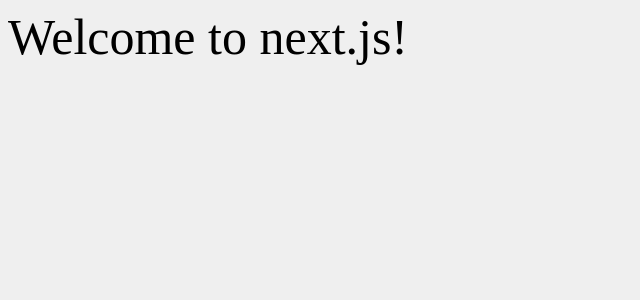
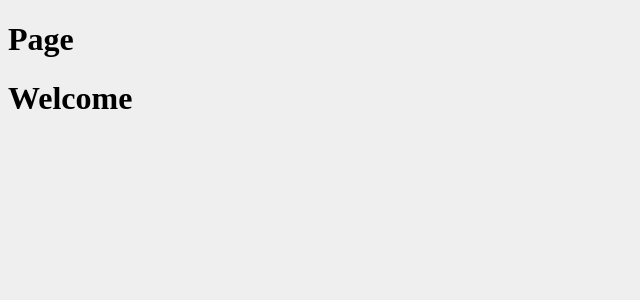
Before and after one commit to webtraining-zone/curso-profesional-graphql-frontend, a Next.js app: page / in a window 1280 px wide. Shown: the top 300 px of the page, without its empty margins (0-640 px from the left). Built offline with nearby package versions, Linux system fonts and the light colour scheme.

Commit message:
Agregar ejemplo de personalización de contenedor principal

```diff
--- /dev/null
+++ b/pages/_app.js
@@ -0,0 +1,18 @@
+import App, {Container} from 'next/app';
+import '../styles/global.scss';
+
+class LibraryApp extends App {
+  render() {
+    const {Component} = this.props;
+
+    return (
+        <Container>
+          <h1>Page</h1>
+          <Component/>
+        </Container>
+
+    );
+  }
+}
+
+export default LibraryApp;
--- /dev/null
+++ b/pages/books/create.js
@@ -0,0 +1 @@
+export default () => <div>Create</div>
--- a/pages/index.js
+++ b/pages/index.js
@@ -1,3 +1,12 @@
-import '../styles/global.scss';
+import React from 'react';
 
-export default () => <div>Welcome to next.js!</div>
+class Home extends React.Component {
+
+  render() {
+    return (<div>
+      <h1>Welcome</h1>
+    </div>);
+  }
+}
+
+export default Home;
--- a/styles/global.scss
+++ b/styles/global.scss
@@ -1,6 +1,3 @@
-$font-size: 50px;
-
 body {
-  font-size: $font-size;
   background: #efefef;
 }
```
